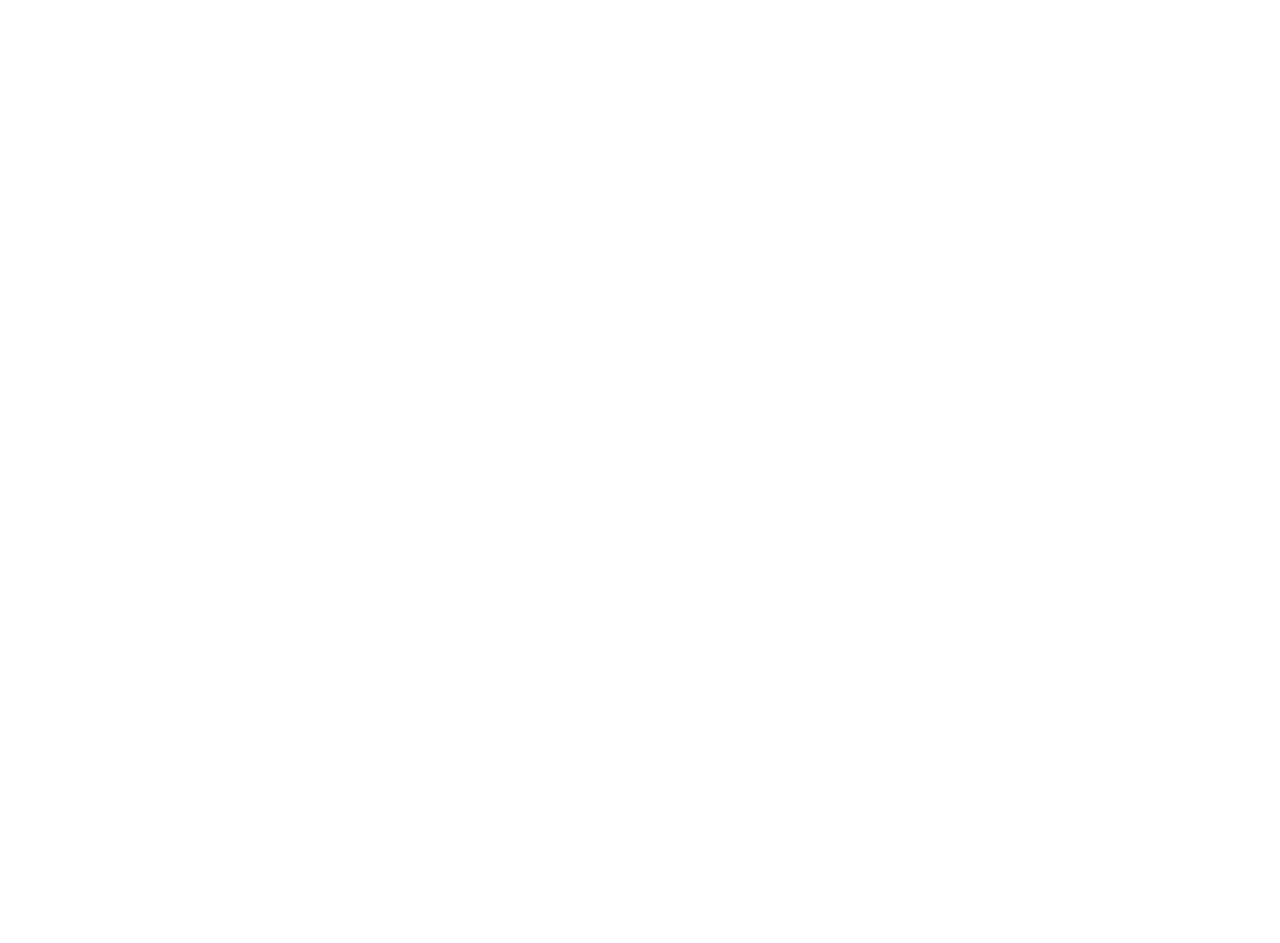
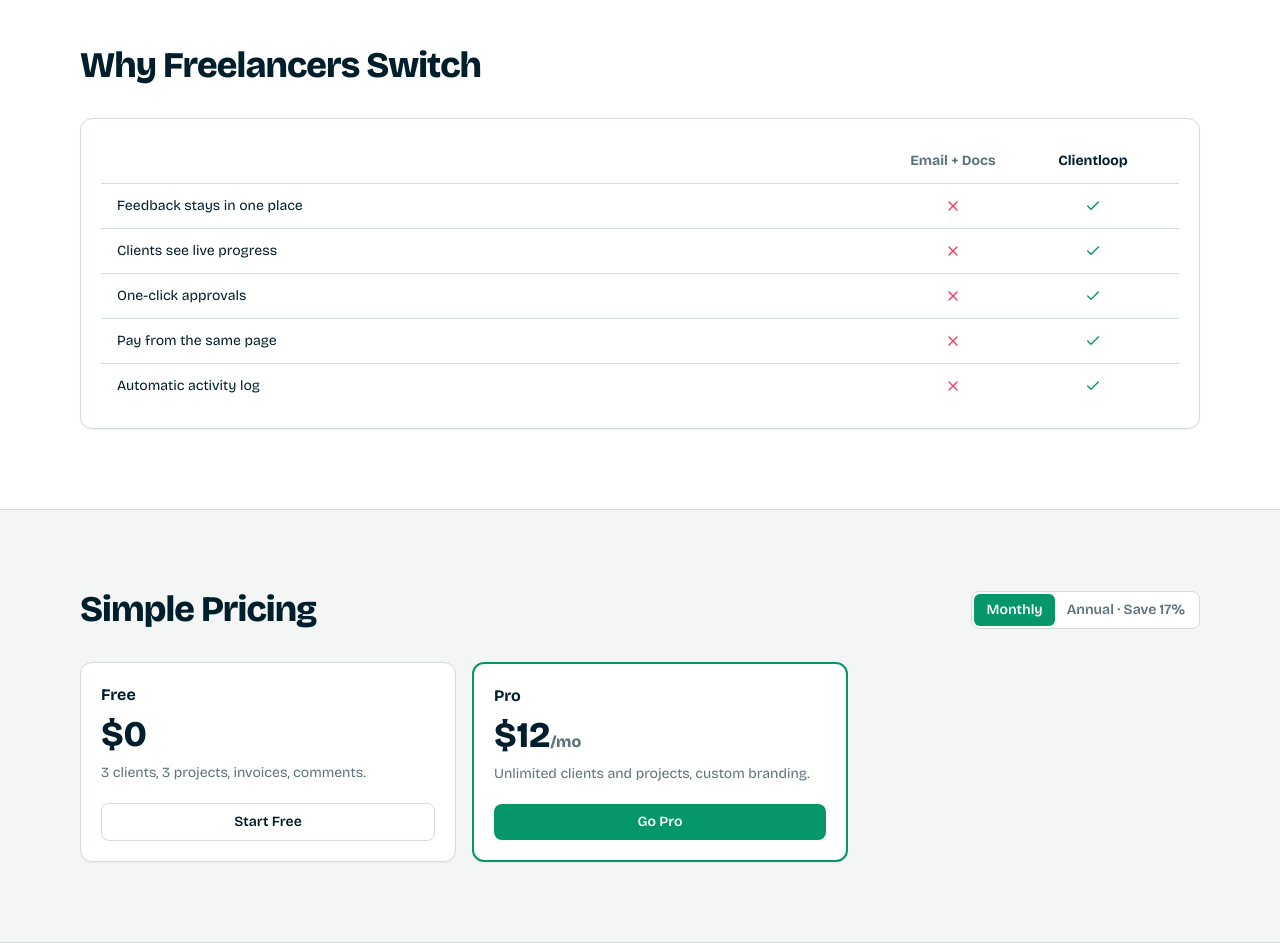
Before and after one commit to ernesto571/Clientloop, a React (Vite) app: page / in a window 1280 px wide. Shown: the part 1400-2343 px from the top of the page. Before the commit the page ends 1366 px from the top, so only its background shows below. Built offline with nearby package versions, Linux system fonts and the light colour scheme.

Commit message:
pricing.tsx built

```diff
--- /dev/null
+++ b/src/components/Home/Compare.tsx
@@ -0,0 +1,28 @@
+import { X, Check } from "lucide-react";
+
+const rows = ["Feedback stays in one place", "Clients see live progress", "One-click approvals", "Pay from the same page", "Automatic activity log"]
+
+export default function Compare () {
+
+    return (
+        <section id="compare" className="mx-auto max-w-6xl px-4 py-20" >
+            <h2 className="text-3xl sm:text-4xl font-extrabold tracking-tight">Why Freelancers Switch</h2>
+
+            <div className="rounded-xl border border-neutral-200 dark:border-white/10 bg-white dark:bg-neutral-900 shadow-sm p-5 mt-8 overflow-hidden">
+                <div className="grid grid-cols-[1fr_80px_90px] sm:grid-cols-[1fr_140px_140px] px-4 py-3 text-sm font-bold border-b border-neutral-200 dark:border-white/10">
+                    <span></span>
+                    <span className="text-center text-neutral-500 dark:text-neutral-400">Email + Docs</span>
+                    <span className="text-center">Clientloop</span>
+                </div>
+                {rows.map(r => (
+                    <div key={r} className="grid grid-cols-[1fr_80px_90px] sm:grid-cols-[1fr_140px_140px] px-4 py-3 text-sm items-center border-b last:border-0 border-neutral-200 dark:border-white/10">
+                        <span>{r}</span>
+                        <span className="grid place-items-center"><X className="h-4 w-4 text-rose-500" /></span>
+                        <span className="grid place-items-center"><Check className="h-4 w-4 text-emerald-600 dark:text-[#00ed64]" /></span>
+                    </div>
+                ))}
+            </div>
+
+        </section>
+    )
+}
--- /dev/null
+++ b/src/components/Home/Pricing.tsx
@@ -0,0 +1,49 @@
+import { useState } from "react"
+
+export default function Pricing() {
+
+    const [ activeTab, setActiveTab ] = useState("mon")
+
+    return (
+        <section id="pricing" className="border-y border-neutral-200 dark:border-white/10 bg-neutral-50 dark:bg-neutral-900/40" >
+            <div className="mx-auto max-w-6xl px-4 py-20" >
+                <div className="flex flex-wrap items-center justify-between gap-4">
+                    <h2 className="text-3xl sm:text-4xl font-extrabold tracking-tight">Simple Pricing</h2>
+
+                    <div className="flex rounded-lg border border-neutral-200 dark:border-white/10 bg-white dark:bg-neutral-900 p-0.5 text-sm font-semibold">
+                        <button onClick={() => setActiveTab("mon")} className={`px-3 py-1.5 rounded-md ${activeTab === "mon" ? "bg-emerald-600 text-white dark:bg-[#00ed64] dark:text-[#001e2b]" : "text-neutral-500 dark:text-neutral-400"} `}>Monthly</button>
+                        <button onClick={() => setActiveTab("year")} className={`px-3 py-1.5 rounded-md ${activeTab === "year" ? "bg-emerald-600 text-white dark:bg-[#00ed64] dark:text-[#001e2b]" : "text-neutral-500 dark:text-neutral-400"} `}>Annual · Save 17%</button>
+                    </div>
+
+                </div>
+
+                <div className="mt-8 grid md:grid-cols-2 gap-4 max-w-3xl">
+                    <div className="rounded-xl border border-neutral-200 dark:border-white/10 bg-white dark:bg-neutral-900 shadow-sm p-5">
+                        <h3 className="font-bold">Free</h3>
+                        <p className="text-4xl font-extrabold mt-2">$0</p>
+                        <p className="text-sm text-neutral-500 dark:text-neutral-400 mt-2 mb-5">3 clients, 3 projects, invoices, comments.</p>
+                        <button className="inline-flex items-center justify-center gap-2 rounded-lg border border-neutral-200 dark:border-white/10 px-3.5 py-2 text-sm font-semibold hover:bg-neutral-50 dark:hover:bg-white/5 transition w-full">Start Free</button>
+                    </div>
+
+                    { activeTab === "mon" && (
+                        <div className="rounded-xl border-2  bg-white dark:bg-neutral-900 shadow-sm p-5  !border-emerald-600 dark:!border-[#00ed64]">
+                            <h3 className="font-bold">Pro</h3>
+                            <p className="text-4xl font-extrabold mt-2">$12<span className="text-base text-neutral-500 dark:text-neutral-400">/mo</span></p>
+                            <p className="text-sm text-neutral-500 dark:text-neutral-400 mt-2 mb-5">Unlimited clients and projects, custom branding.</p>
+                            <button className="inline-flex items-center justify-center gap-2 rounded-lg bg-emerald-600 text-white dark:bg-[#00ed64] dark:text-[#001e2b] px-3.5 py-2 text-sm font-semibold shadow-sm hover:bg-emerald-500 transition w-full" >Go Pro</button>
+                        </div>
+                    ) }
+                    { activeTab === "year" && (
+                        <div className="rounded-xl border-2  bg-white dark:bg-neutral-900 shadow-sm p-5  !border-emerald-600 dark:!border-[#00ed64]">
+                            <h3 className="font-bold">Pro</h3>
+                            <p className="text-4xl font-extrabold mt-2">$10<span className="text-base text-neutral-500 dark:text-neutral-400">/mo</span></p>
+                            <p className="text-sm text-neutral-500 dark:text-neutral-400 mt-2 mb-5">Unlimited clients and projects, custom branding. Billed $120 a year.</p>
+                            <button className="inline-flex items-center justify-center gap-2 rounded-lg bg-emerald-600 text-white dark:bg-[#00ed64] dark:text-[#001e2b] px-3.5 py-2 text-sm font-semibold shadow-sm hover:bg-emerald-500 transition w-full" >Go Pro</button>
+                        </div>
+                    ) }
+                </div>
+            </div>
+
+        </section>
+    )
+}
--- a/src/pages/Homepage.tsx
+++ b/src/pages/Homepage.tsx
@@ -1,4 +1,6 @@
+import Compare from "../components/Home/Compare";
 import Hero from "../components/Home/Hero";
+import Pricing from "../components/Home/Pricing";
 import Product from "../components/Home/Product";
 
 
@@ -8,6 +10,8 @@ export default function HomePage (){
         <main>
             <Hero />
             <Product />
+            <Compare />
+            <Pricing />
         </main>
     )
 }
```
